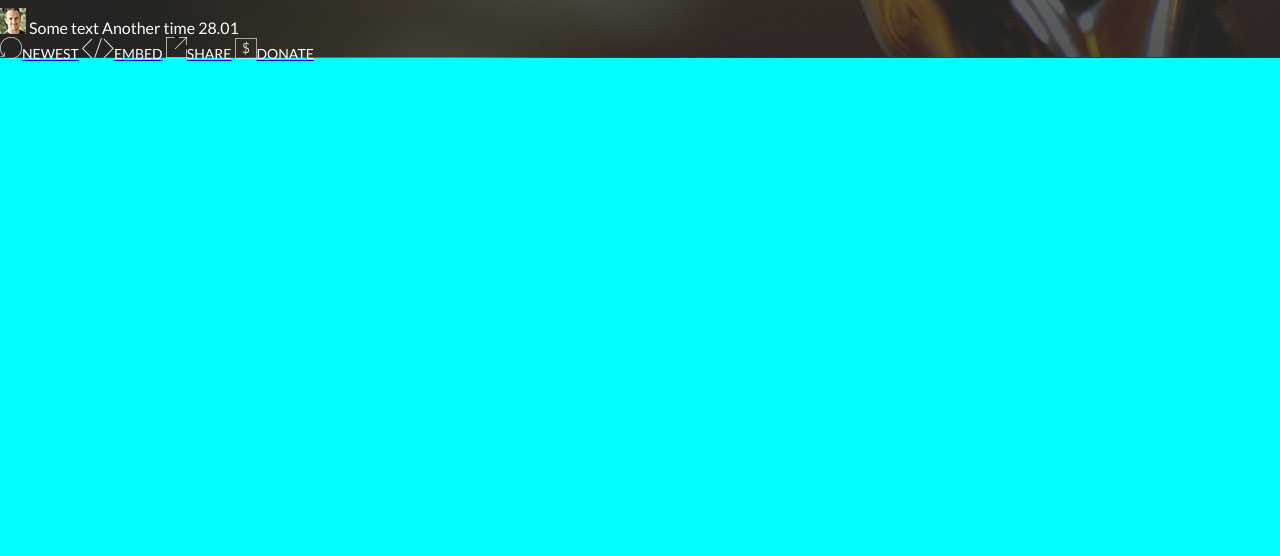
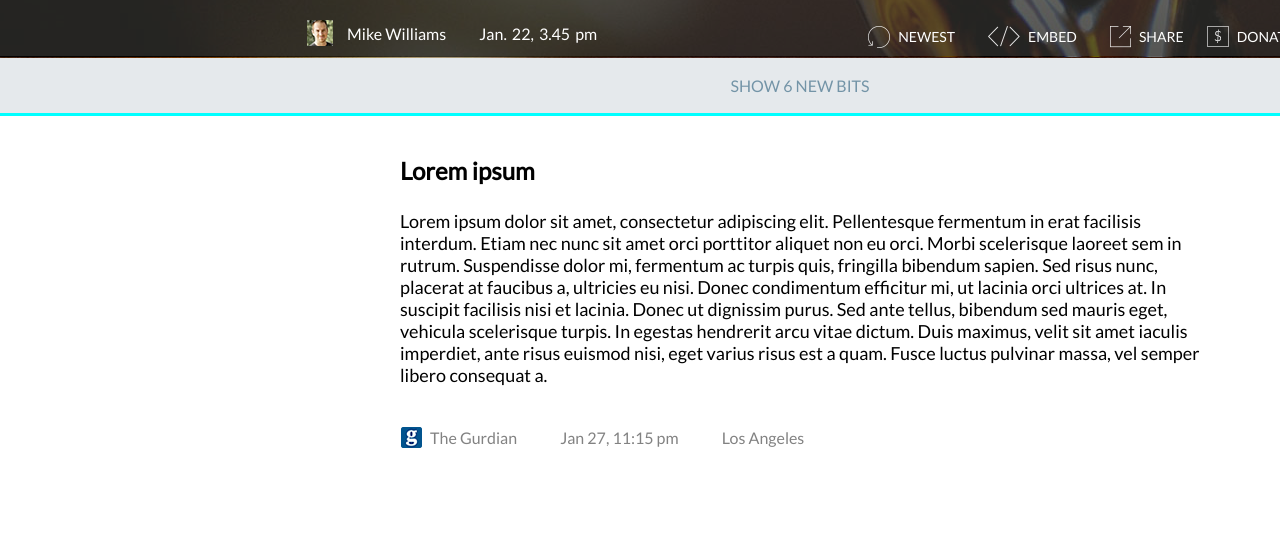
Before and after one commit to dunice-romanov/oscars_page, a plain HTML site: page index.html in a window 1280 px wide. Shown: the part 507-1063 px from the top of the page. Before the commit the page ends 800 px from the top, so only its background shows below. Drawn offline with Linux system fonts and the light colour scheme.

Commit message:
fixing bugs and pre-implementing content part

```diff
--- a/index.html
+++ b/index.html
@@ -4,22 +4,22 @@
     <head>
         <meta charset='utf-8'>
         <link href="styles/styles.css" rel="stylesheet">
-        <link rel="stylesheet" type="text/css" href="https://fonts.googleapis.com/css?family=Lato">
+        <link href="https://fonts.googleapis.com/css?family=Lato" rel="stylesheet">
         <title>Oscars 2015 page</title>
     </head>
 
     <body>
-
+<!-- HEADER ------------------------------------>
         <div class="header">
             <div class="info">
-                <div class="title"><p>Lorem ipsum</p></div>
+                <div class="title"><p>The Oscars 2015</p></div>
                 <div class="text"><p>An annual American awards ceremony honoring cinematic achievements in the film industry</p></div>
                 <div class="ui">
 
                     <div class="account-info">
                         <img id="account image" src="assets/header/headers-avatar.png" class="account-image">
-                        <span class ="account" >Some text</span>
-                        <span class ="account">Another time 28.01</span>
+                        <span class ="account" >Mike Williams</span>
+                        <span class ="account">Jan. 22, 3.45 pm</span>
                     </div>
 
                     <div class="account-buttons">
@@ -30,14 +30,42 @@
                         <a href="#" class="button"><img src="assets/header/buttons/button-share.png"><span>SHARE</span></a>
 
                         <a href="#" class="button"><img src="assets/header/buttons/button-donate.png"><span>DONATE</span></a>
-
-
                     </div>
-
                 </div>
             </div>
         </div>
-        <div id="content"></div>
+
+    <!--HEADER ------------------------------------------>
+
+    <!--CONTENT------------------------------------------>
+        <div class="content">
+            <a href="#"><div class="show-item"><span>Show 6 new bits</span></div></a>
+
+            <div class="articles">
+
+                <div class='article'>
+                    <div class="title">Lorem ipsum</div>
+                    <div class="text">Lorem ipsum dolor sit amet, consectetur adipiscing elit. Pellentesque fermentum in erat facilisis interdum. Etiam nec nunc sit amet orci porttitor aliquet non eu orci. Morbi scelerisque laoreet sem in rutrum. Suspendisse dolor mi, fermentum ac turpis quis, fringilla bibendum sapien. Sed risus nunc, placerat at faucibus a, ultricies eu nisi. Donec condimentum efficitur mi, ut lacinia orci ultrices at. In suscipit facilisis nisi et lacinia. Donec ut dignissim purus. Sed ante tellus, bibendum sed mauris eget, vehicula scelerisque turpis. In egestas hendrerit arcu vitae dictum. Duis maximus, velit sit amet iaculis imperdiet, ante risus euismod nisi, eget varius risus est a quam. Fusce luctus pulvinar massa, vel semper libero consequat a.   </div>
+                    <div class='info'>
+                        <img src="./assets/content/icons/icon-guardian.png">
+                        <span>The Gurdian</span>
+                        <span>Jan 27, 11:15 pm</span>
+                        <span>Los Angeles</span>
+
+                    </div>
+                </div>
+
+
+
+            </div>
+
+
+        </div>
+    <!--/CONTENT----------------------------------------->
+
+
+
+
         <div id="footer"></div>
 
 
--- a/styles/styles.css
+++ b/styles/styles.css
@@ -1,7 +1,7 @@
 body {
     width: 1600px;
     background-color: cyan;
-    font-family: 'Lato', serif;
+    font-family: 'Lato', sans-serif;
     margin: 0 auto;
 }
 
@@ -16,7 +16,7 @@ div.header div.info {
     color: white;
     background: rgba(73,72,68,0.5);
     position: relative;
-    height: 213px;
+    height: 211px;
     top: 352px;
 }
 
@@ -24,11 +24,18 @@ div.header .title,
 div.header .text,
 div.header .ui {
     padding: 0px 300px;
-    opacity: 1;
 }
 
 div.header .title {
+    padding-top: 5px;
+    height: 60px;
+}
 
+div.header .text {
+    font-weight: lighter;
+    margin-left: 10px;
+    margin-top: 15px;
+    height: 70px;
 }
 
 div.header .title p {
@@ -36,35 +43,142 @@ div.header .title p {
     margin: 0;
     font-size: 60px;
     font-weight: bold;
+    word-spacing: -5px;
+}
+
+div.header div.ui {
+    padding-top: 30px;
 }
 
 div.header .text p {
+    width: 730px;
     padding: 0;
     margin: 0;
-    font-weight: lighter;
+    font-weight: 30;
     font-size: 30px;
-    z-index: 100;
-    opacity: 1;
 }
 
-div.header div.ui {
-    min-height: 60px;
-    display: inline;
+/*
+    тут есть минус
+*/
+div.header .account-info {
+    margin-top: -5px;
+    margin-left: 7px;
+    font-weight: lighter;
+    float: left;
+    vertical-align: middle;
 }
 
-div.header .account-buttons {
-    height: 63px;
+div.header .account-info span,
+div.header .account-info img,
+div.content div.article span,
+div.content div.article img {
+    vertical-align: middle;
 }
 
+div.header .account-info img {
+    border-radius: 1px;
+}
 
+div.header .account-info span {
+    margin-left: 11px;
+}
+
+div.header .account-info span:last-child {
+    margin-left: 30px;
+    word-spacing: 2px;
+}
+
+div.header .account-buttons a{
+
+}
 
 div.header a {
     margin: 0;
     padding: 0;
+    margin-left: 30px;
+    text-decoration: none;
 }
 
-div.header a span{
+
+div.header div.account-buttons span,
+div.header div.account-buttons img {
+    vertical-align: middle;
+}
+
+div.header a span {
     font-size: 14px;
+    color: white;
+    margin-left: 8px;
+}
+
+div.header a:first-child {
+    margin-left: 271px;
+}
+div.header a:last-child {
+    margin-left: 20px;
+}
+
+
+/*
+    CONTENT
+*/
+
+div.content {
+}
+
+div.content a {
     text-decoration: none;
-    color: white;
 }
+
+div.content .show-item {
+    width: 1600px;
+    display: table-cell;
+    background-color: #e5e9ec;
+    height: 55px;
+    text-align: center;
+    vertical-align: middle;
+}
+
+div.content .show-item span {
+    text-transform: uppercase;
+    color: #7394a7;
+    font-size: 16px;
+    margin: 23px;
+}
+
+div.content div.articles {
+    margin: 0 auto;
+    height: 400px;
+    padding: 0 400px;
+    color: black;
+    background-color: white;
+    padding-top: 40px;
+}
+
+div.content div.article .title {
+    font-size: 24px;
+    font-weight: bold;
+    margin-bottom: 25px;
+}
+
+div.content div.article .text {
+    font-size: 18px;
+    margin-bottom: 40px;
+}
+
+div.content div.article .info {
+    vertical-align: middle;
+    margin-left: 1px;
+}
+
+div.content div.article img {
+    display: inline-block;
+    border-radius: 1px;
+    margin-right: 5px;
+}
+
+ div.content div.article span {
+    margin-right: 40px;
+    color: #828282;
+}
```
Also changed, not shown: assets/content/icons/icon-guardian.png (added).
